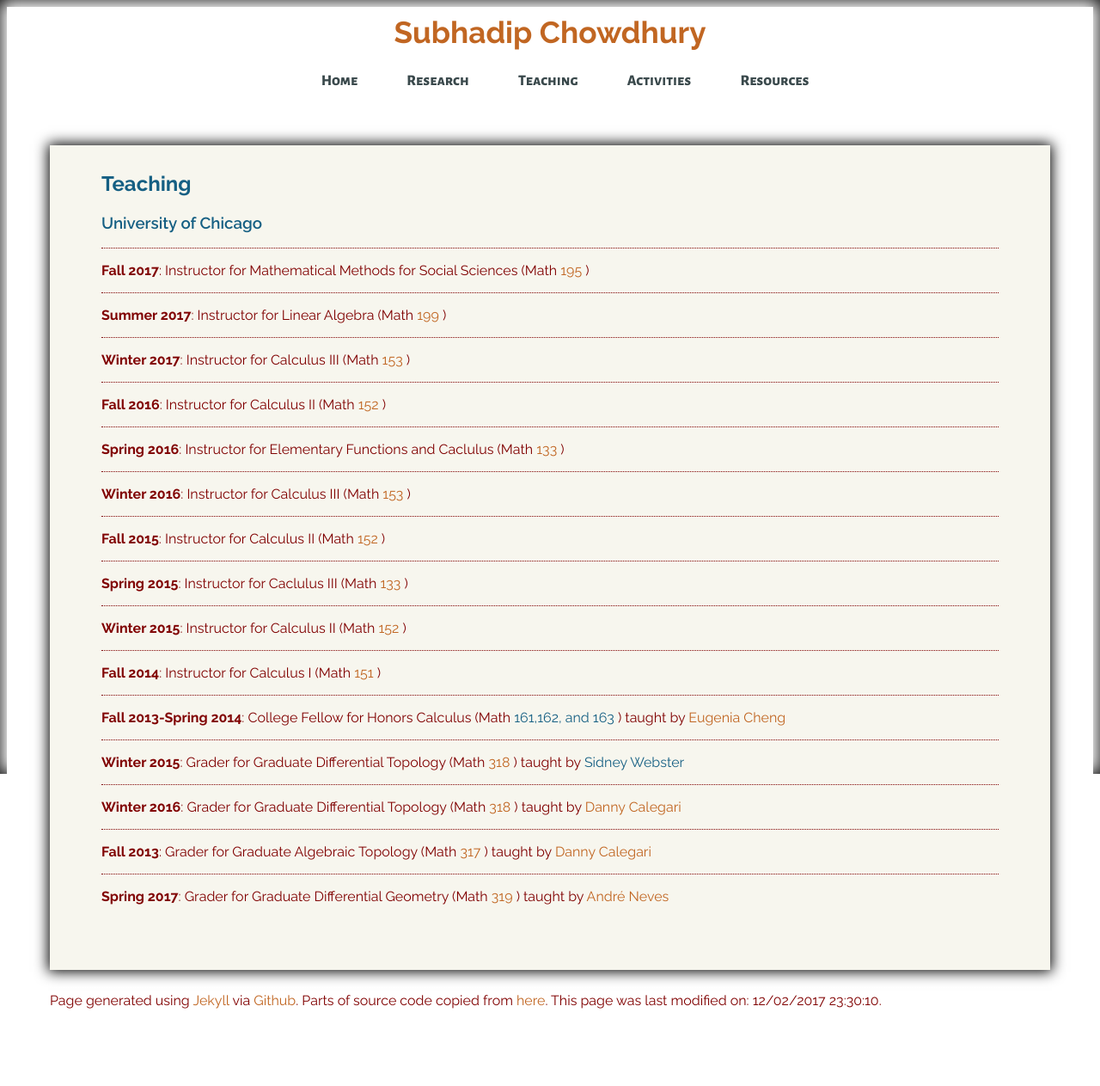
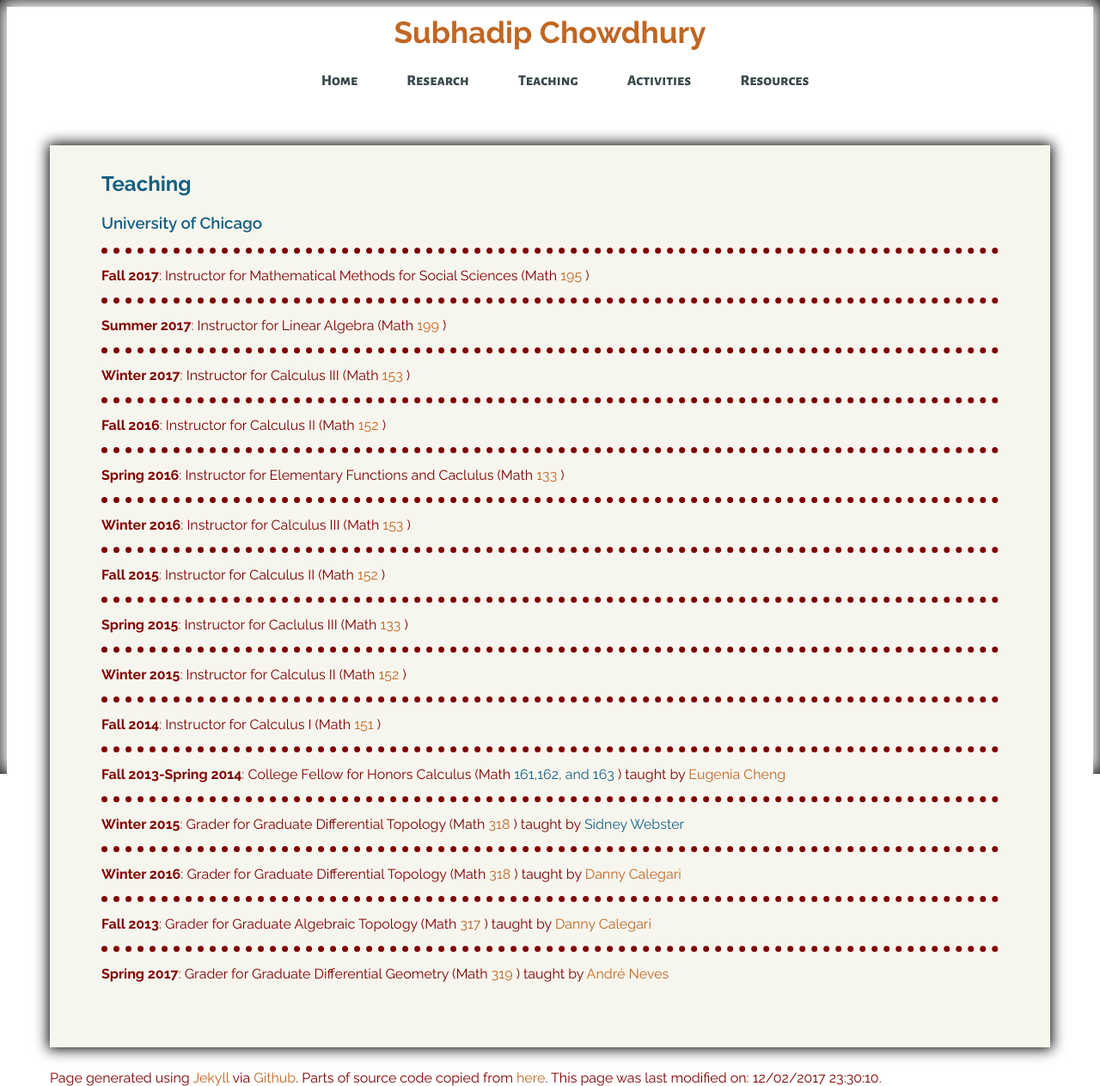
Before and after one commit to subhadipchowdhury/subhadipchowdhury.github.io, a Jekyll site: the page built from teaching/index.md, in a window 1280 px wide. Shown: the whole page at 86% size. Built offline with Jekyll 4.4.1, drawn with Linux system fonts in a browser that asks for light colours; some web fonts are replaced; before the commit the page ends 1173 px from its top, so only the background shows below that.

Commit message:
Update stylesheet.css

```diff
--- a/css/stylesheet.css
+++ b/css/stylesheet.css
@@ -81,7 +81,7 @@
 }
 
 .course {
-	border-top: dotted 0.05em;
+	border-top: dotted 2mm;
     	display: flex;
    	flex-direction: column;
     	justify-content: space-between;
```
